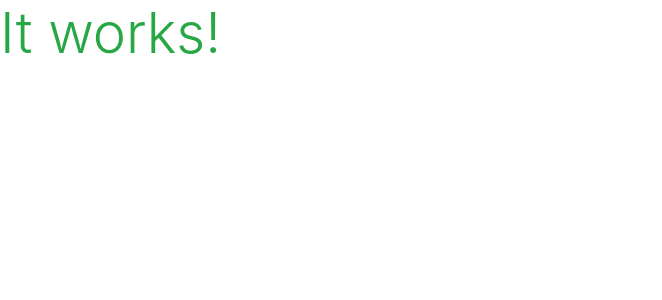
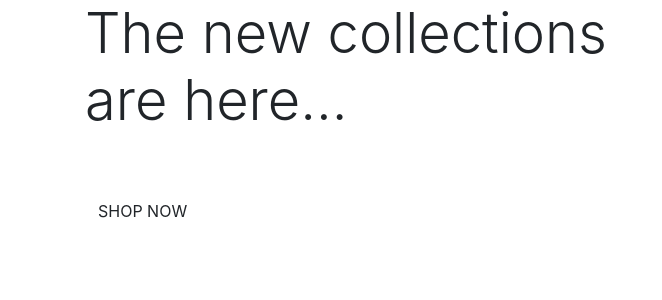
Before and after one commit to lilblupig/ci-16-boutique-ado-v1, a Django app: page / in a window 1280 px wide. Shown: the top 300 px of the page, without its empty margins (0-662 px from the left). Run offline with Django 3.2, Linux system fonts and the light colour scheme; some libraries are stand-ins or nearby versions.

Commit message:
Add homepage content

```diff
--- a/home/templates/home/index.html
+++ b/home/templates/home/index.html
@@ -1,6 +1,27 @@
 {% extends "base.html" %}
 {% load static %}
 
+{% block page_header %}
+    <div class="container header-container">
+        <div class="row">
+            <div class="col">
+
+            </div>
+        </div>
+    </div>
+{% endblock %}
+
 {% block content %}
-    <h1 class="display-4 text-success">It works!</h1>
+    <div class="container h-100">
+        <div class="row h-100">
+            <div class="col-7 col-md-6 my-auto">
+                <h1 class="display-4 logo-font text-black">The new collections are here...</h1>
+                <div class="my-5">
+                    <h4>
+                        <a href="" class="shop-now-btn btn btn-large rounded-0 text-uppercase py-3">Shop Now</a>
+                    </h4>
+                </div>
+            </div>
+        </div>
+    </div>
 {% endblock %}
```
